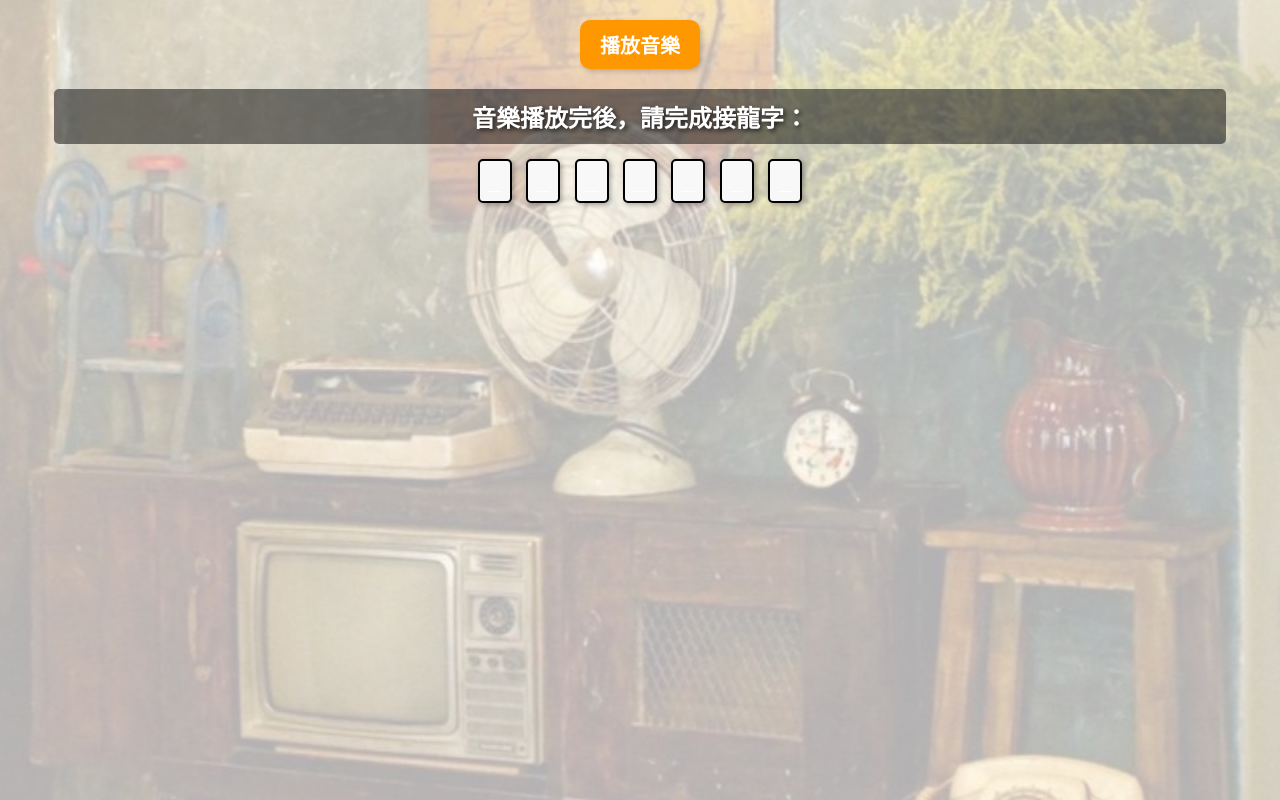
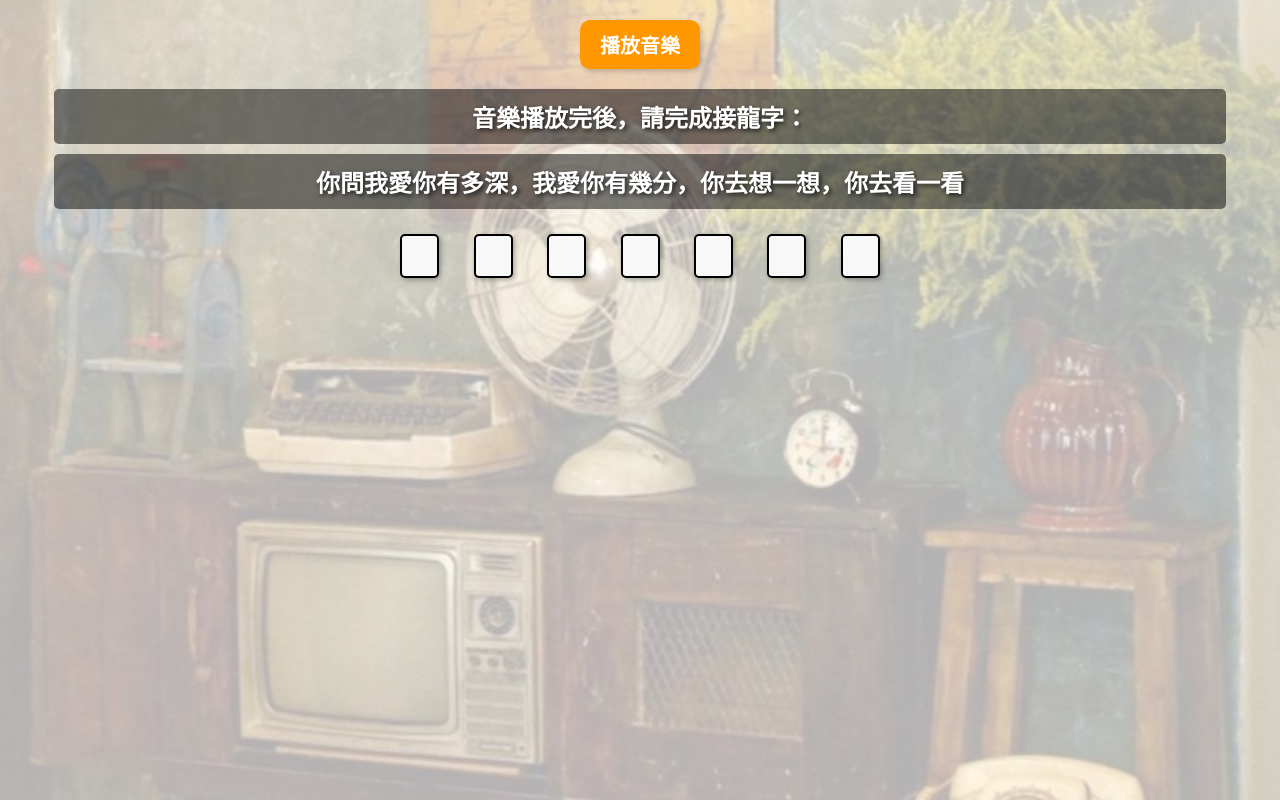
Before and after one commit to Tingrr0927/SoundTraining, a plain HTML site: page difficult/question3.html in a window 1280 px wide. Drawn offline with Linux system fonts and the light colour scheme.

Commit message:
ChangeSubjectForDiffcult

```diff
--- a/difficult/question3.html
+++ b/difficult/question3.html
@@ -6,21 +6,33 @@
     <title>智古以來 憶路尋香</title>
     <link rel="stylesheet" href="style.css">
     <style>
-        /* 接龍字樣式 */
       .word-chain span {
     display: inline-block;
-            width: 30px;
+    width: 35px;
     height: 40px;
-            margin: 5px;
+    margin: 15px;
     text-align: center;
     font-size: 24px;
     font-weight: bold;
     line-height: 40px;
     border: 2px solid #000;
     border-radius: 5px;
-            background-color: #f8f8f8;
+    background-color: #f8f8f8; /* 背景一致 */
     box-shadow: 2px 2px 5px rgba(0, 0, 0, 0.3);
+    color: transparent; /* 預設字體透明 */
 }
+
+
+.word-chain span.known {
+    color: #000; /* 已知部分字體顯示黑色 */
+border: 1px solid #000;
+}
+/* 空白接龍樣式 */
+.word-chain .unknown {
+    background-color: #f8f8f8; /* 灰白背景，表示空白 */
+    border: 2px solid #000;
+}
+
 
         /* 播放音樂按鈕樣式 */
         .play-music {
@@ -48,16 +60,18 @@
         <button class="play-music" id="playMusic">播放音樂</button>
 
         <h1>音樂播放完後，請完成接龍字：</h1>
+<h2>你問我愛你有多深，我愛你有幾分，你去想一想，你去看一看</h2>
        <div class="word-chain">
-            <!-- 用 _ 表示接龍字 -->
-            <span id="word1">_</span>
-            <span id="word2">_</span>
-            <span id="word3">_</span>
-            <span id="word4">_</span>
-            <span id="word5">_</span>
-            <span id="word6">_</span>
-            <span id="word7">_</span>
+       <span class="unknown">_</span>
+    <span class="unknown">_</span>
+    <span class="unknown">_</span>
+    <span class="unknown">_</span>
+    <span class="unknown">_</span>
+    <span class="unknown">_</span>
+    <span class="unknown">_</span>
 </div>
+
+
 
         <!-- 下一題按鈕，預設隱藏 -->
         <a href="question4.html" class="next-button hidden" id="next">下一題</a>
--- a/difficult/style.css
+++ b/difficult/style.css
@@ -20,6 +20,17 @@ h1 {
     border-radius: 5px;
 }
 
+h2 {
+    color: white;
+    text-shadow: 2px 2px 5px rgba(0, 0, 0, 0.8);
+    font-size: 24px;
+    font-weight: bold;
+    background: rgba(0, 0, 0, 0.5);
+    padding: 10px;
+    margin: 10px auto;
+    width: 90%;
+    border-radius: 5px;
+}
 .options {
     display: flex;
     flex-wrap: wrap; /* 適配不同螢幕時換行 */
```
Also changed, not shown: difficult/question1.html (+3 -3 lines), difficult/question2.html (+3 -3 lines), difficult/img/q1-1.jpg, difficult/img/q1-2.jpg, difficult/img/q1-3.jpg, difficult/img/q2-1.jpg, difficult/img/q2-2.jpg, difficult/img/q2-3.jpg, 4 other files. Lines whose indentation alone changed are shown as unchanged.
